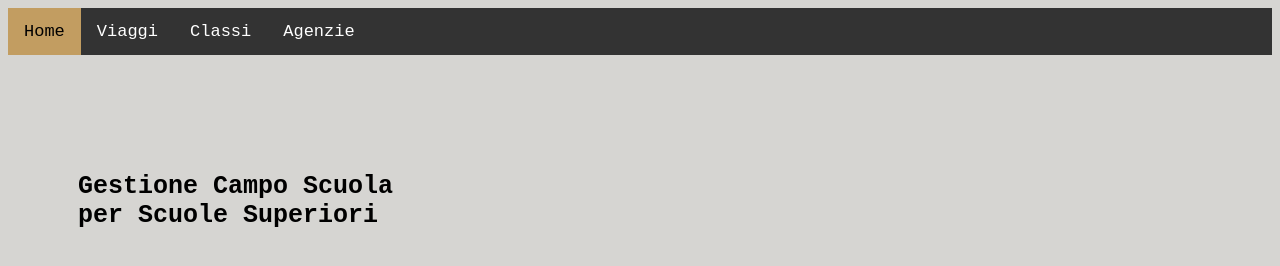
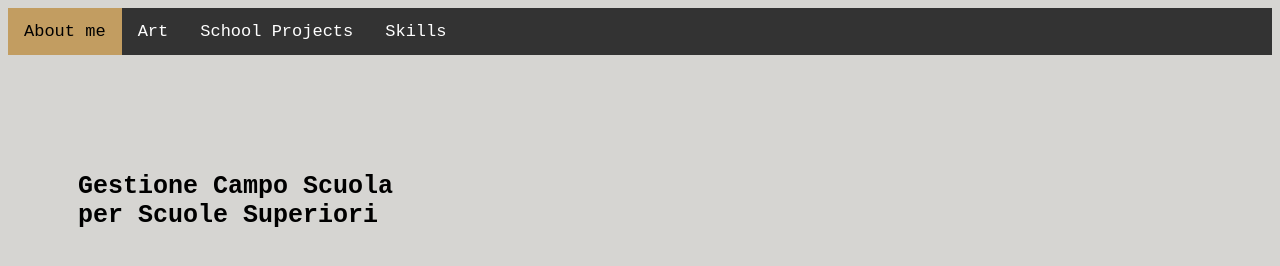
Before and after one commit to smarkties/PersonalPortfolio, a plain HTML site: page index.html in a window 1280 px wide. Drawn offline with Linux system fonts and the light colour scheme.

Commit message:
Update index.html

```diff
--- a/index.html
+++ b/index.html
@@ -1,17 +1,17 @@
 <html>
 <head>
 <link rel="stylesheet" href="PPortfolio.css">
-<title> Gestione Campo Scuola per Scuole Superiori </title>
+<title> Portfolio </title>
 <style>
 </style>
 </head>
 
 <body>
 <div class="topnav">
-  <a class="active" href="#home">Home</a>
-  <a href="#viaggi">Viaggi</a>
-  <a href="#classi">Classi</a>
-  <a href="#agenzie">Agenzie</a>
+  <a class="active" href="#home"> About me </a>
+  <a href="#art"> Art </a>
+  <a href="#school"> School Projects </a>
+  <a href="#skills"> Skills </a>
 </div>
 <h1> Gestione Campo Scuola <br> per Scuole Superiori </h1>
 </body>
```
